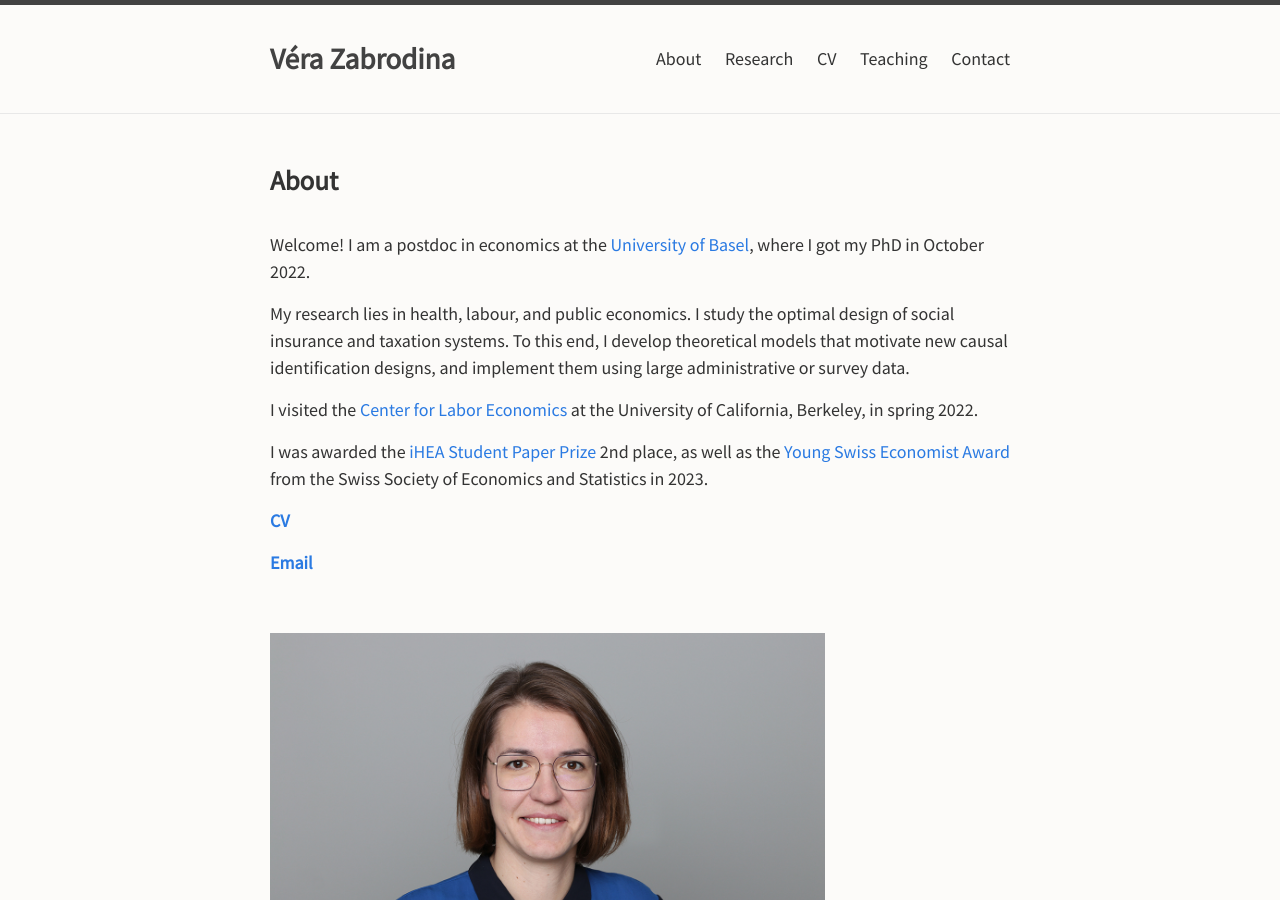
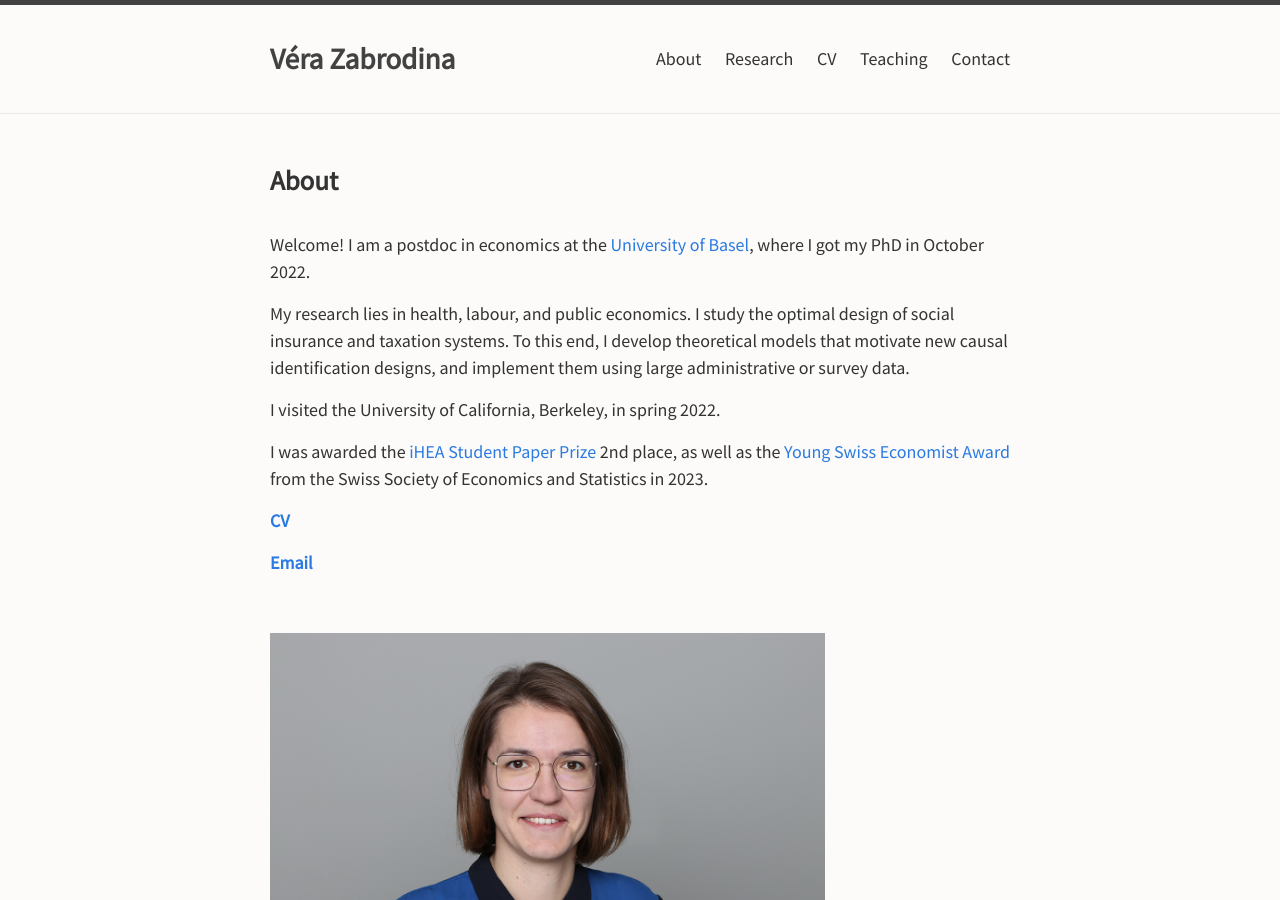
Before and after one commit to verazb/verazb.github.io, a Jekyll site: the page built from index.md, in a window 1280 px wide and 900 px high. Built offline with Jekyll 4.4.1, drawn with Linux system fonts in a browser that asks for light colours; our own code applies the rules of GitHub Pages for plain Markdown files.

Commit message:
Update index.md

```diff
--- a/index.md
+++ b/index.md
@@ -9,7 +9,7 @@ Welcome! I am a postdoc in economics at the [University of Basel](https://wwz.un
 
 My research lies in health, labour, and public economics. I study the optimal design of social insurance and taxation systems. To this end, I develop theoretical models that motivate new causal identification designs, and implement them using large administrative or survey data.
 
-I visited the [Center for Labor Economics](http://cle.berkeley.edu/) at the University of California, Berkeley, in spring 2022.
+I visited the University of California, Berkeley, in spring 2022.
 
 
 I was awarded the [iHEA Student Paper Prize](https://healtheconomics.org/awards/) 2nd place, as well as the [Young Swiss Economist Award](https://www.sgvs.ch/awards/) from the Swiss Society of Economics and Statistics in 2023.
```
